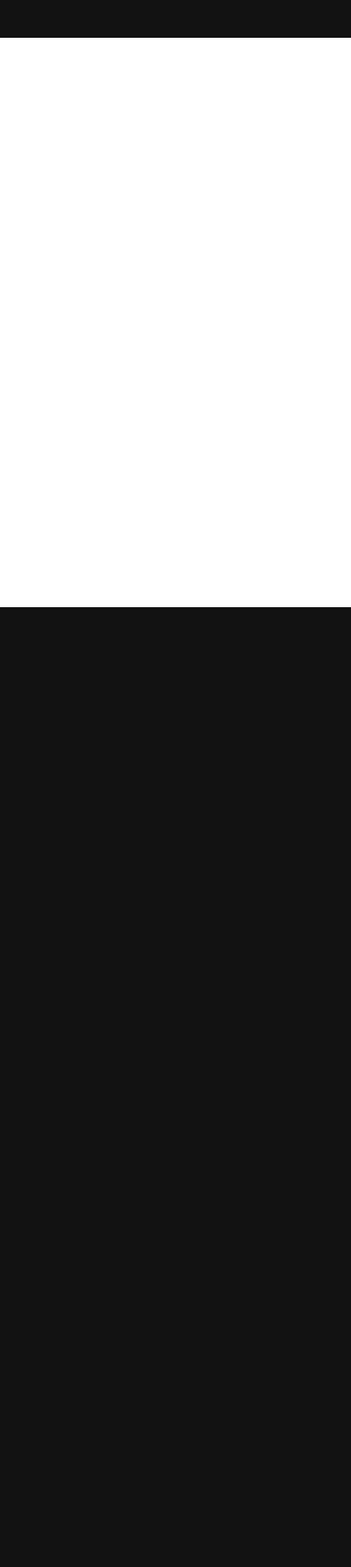
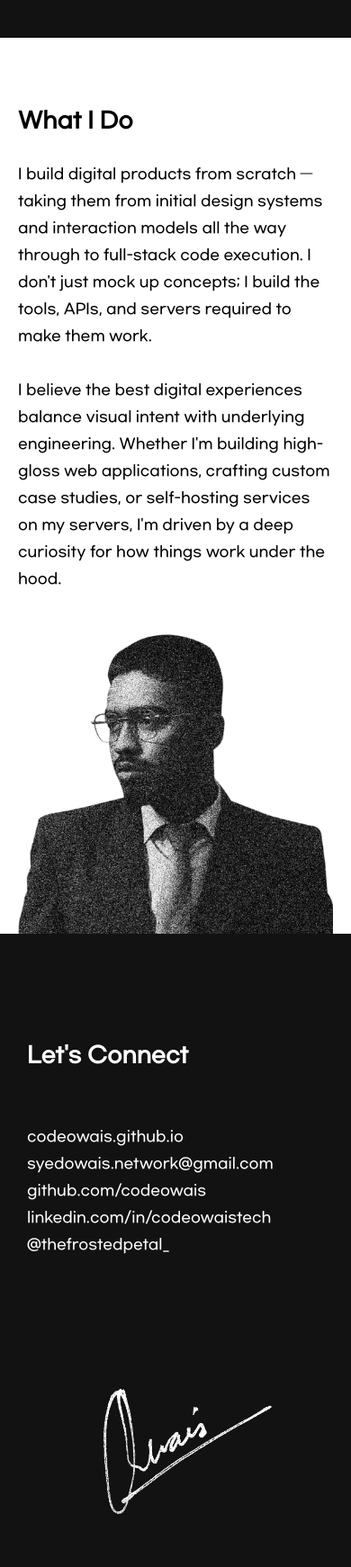
Before and after one commit to codeowais/codeowais.github.io, a plain HTML site: page index.html in a window 390 px wide. Shown: the part 3200-4942 px from the top of the page at 90% size. Before the commit the page ends 4508 px from the top, so only its background shows below. Drawn offline with Linux system fonts and the light colour scheme.

Commit message:
feature: add "About" and "Contact" sections

```diff
--- a/index.html
+++ b/index.html
@@ -64,8 +64,30 @@
       </a>
     </div>
   </section>
-  <section id="about-section"></section>
-  <section id="contact-section"></section>
+  <section id="about-section">
+    <div style="display: flex; flex-direction: column; justify-content: center;">
+      <h1>What I Do</h1><br><br>
+      <p>
+        I build digital products from scratch — taking them from initial design systems and interaction models all the way through to full-stack code execution. I don't just mock up concepts; I build the tools, APIs, and servers required to make them work.<br><br>
+        I believe the best digital experiences balance visual intent with underlying engineering. Whether I'm building high-gloss web applications, crafting custom case studies, or self-hosting services on my servers, I'm driven by a deep curiosity for how things work under the hood.
+      </p>
+    </div>
+    <img src="assets/pfp.webp">
+  </section>
+  <section id="contact-section">
+    <div>
+      <h1>Let's Connect</h1><br><br>
+      <h3>
+        <a href="https://codeowais.github.io">codeowais.github.io</a><br>
+        <a href="mailto:syedowais.network@gmail.com?subject=Enquiry from Website">syedowais.network@gmail.com</a><br>
+        <a href="https://github.com/codeowais">github.com/codeowais</a><br>
+        <a href="https://linkedin.com/in/codeowaistech/">linkedin.com/in/codeowaistech</a><br>
+        <a href="https://instagram.com/thefrostedpetal_">@thefrostedpetal_</a>
+      </h3>
+    </div>
+    <img src="assets/signature.png">
+  </section>
+
   <script src="scripts/utils/loadProjects.js"></script>
   <script src="scripts/utils/loadBlogs.js"></script>
   <script src="scripts/utils/tileStyles.js"></script>
--- a/styles/style-main.css
+++ b/styles/style-main.css
@@ -69,6 +69,7 @@ a:hover{
 }
 body{
     background: var(--background);
+    font-family: 'gmarket';
 }
 #hero-section{
     width: 100%;
@@ -206,9 +207,42 @@ body{
     margin-top: 1rem;
 }
 
-#about-section, #contact-section{
+#about-section{
+    height: 75vh;
+    padding: 0 7.5vw;
+    padding-top: 2rem;
+    display: flex;
+    gap: 50px;
+}
+#about-section p{
+    font-size: 1.05vw;
+    line-height: 27.5px;
+}
+#about-section img{
+    height: 100%;
+    width: auto;
+}
+
+#contact-section{
     width: 100%;
-    height: 75vh;
+    height: 85vh;
+    display: flex;
+    color: var(--white);
+    align-items: center;
+    justify-content: center;
+    font-weight: normal;
+    gap: 5rem;
+}
+#contact-section h3{
+    font-weight: normal;
+}
+#contact-section div{
+    flex-direction: column;
+    line-height: 30px;
+}
+#contact-section img{
+    height: 75%;
+    width: auto;
 }
 
 @media only screen and (max-width: 1024px){
@@ -239,6 +273,31 @@ body{
     }
     .blog-tile-label p{
         line-height: 25px;
+    }
+    #about-section{
+        padding: 7%;
+        padding-top: 6.5rem;
+        padding-bottom: 0;
+        flex-direction: column;
+        gap: 30px;
+        height: auto;
+    }
+    #about-section p{
+        font-size: 1.2rem;
+        line-height: 35px;
+    }
+    #contact-section{
+        height: fit-content;
+        padding: 7%;
+        padding-top: 10rem;
+        flex-direction: column;
+        align-items: unset;
+        justify-content: unset;
+        gap: 2.5rem;
+    }
+    #contact-section img{
+        width: 100%;
+        height: auto;
     }
 }
 @media only screen and (max-width: 600px) {
@@ -295,4 +354,30 @@ body{
         font-size: 1vw;
         padding: 6%;
     }
+    #about-section{
+        padding: 20px;
+        padding-top: 5rem;
+        padding-bottom: 0;
+        flex-direction: column;
+        gap: 30px;
+        height: auto;
+    }
+    #about-section p{
+        font-size: 1rem;
+        line-height: 30px;
+    }
+    #contact-section{
+        padding: 30px;
+        padding-top: 7.5rem;
+        font-weight: normal;
+    }
+    #contact-section h3{
+        font-weight: normal;
+        font-size: 1rem;
+        word-wrap: break-word;
+    }
+    #contact-section div{
+        flex-direction: column;
+        line-height: 30px;
+    }
 }
```
Also changed, not shown: assets/pfp.webp (added).
